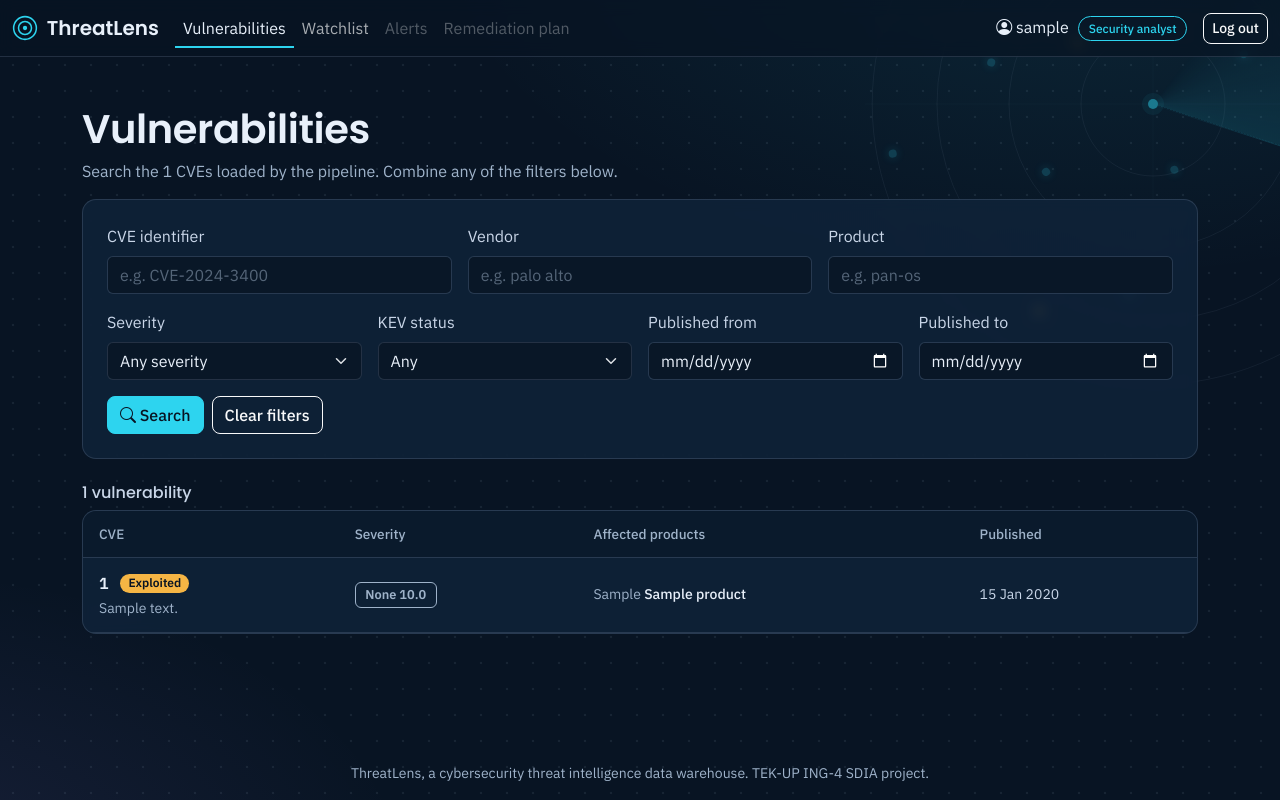
After one commit to Mayma9/threatlens, a Django app: page /vulnerabilities/ in a window 1280 px wide. The commit adds this page. Run offline with Django 5.2, Linux system fonts and the light colour scheme; a user stored in the database is signed in; tables that the repository leaves empty hold one stand-in row (values such as "Sample post"); one stand-in notice (Sample message) is shown; parts of the project's set-up code (start-up, migrations or seed data) failed here and were passed over; some libraries are stand-ins or nearby versions.

Commit message:
feat(search): search vulnerabilities by CVE, vendor, product, severity, KEV and period (#10) (#39)

```diff
--- a/backend/accounts/static/accounts/css/threatlens.css
+++ b/backend/accounts/static/accounts/css/threatlens.css
@@ -151,3 +151,33 @@ a.tl-product:hover .tl-product__name { color: var(--tl-cyan); }
 .btn-danger { --bs-btn-bg: var(--tl-danger); --bs-btn-border-color: var(--tl-danger); --bs-btn-color: var(--tl-abyss); --bs-btn-hover-bg: #ff8f8f; --bs-btn-hover-border-color: #ff8f8f; --bs-btn-hover-color: var(--tl-abyss); }
 .form-control::placeholder { color: rgba(159, 179, 202, 0.5); }
 .tl-alert-count { display: inline-block; min-width: 1.75rem; padding: 0.1rem 0.5rem; border-radius: 999px; background: var(--tl-amber); color: var(--tl-abyss); font-weight: 600; text-align: center; }
+
+/* ---------- Vulnerability search ---------- */
+.tl-cve__id { color: var(--tl-frost); font-weight: 600; white-space: nowrap; }
+.tl-cve__text { color: var(--tl-mist); font-size: 0.875rem; max-width: 70ch; margin-top: 0.2rem; }
+.tl-kev {
+  display: inline-block;
+  margin-left: 0.5rem;
+  padding: 0.05rem 0.5rem;
+  border-radius: 999px;
+  background: var(--tl-amber);
+  color: var(--tl-abyss);
+  font-size: 0.75rem;
+  font-weight: 600;
+  vertical-align: 0.1em;
+}
+.tl-sev {
+  --tl-sev-color: var(--tl-mist);
+  display: inline-block;
+  padding: 0.15rem 0.6rem;
+  border-radius: 6px;
+  border: 1px solid var(--tl-sev-color);
+  color: var(--tl-sev-color);
+  font-size: 0.8rem;
+  font-weight: 600;
+}
+.tl-sev--critical { --tl-sev-color: var(--tl-danger); background: rgba(255, 107, 107, 0.1); }
+.tl-sev--high { --tl-sev-color: var(--tl-amber); }
+.tl-sev--medium { --tl-sev-color: var(--tl-cyan); }
+.tl-sev--unscored { border-style: dashed; font-weight: 500; }
+.tl-pagination { --bs-pagination-bg: rgba(16, 36, 59, 0.78); --bs-pagination-border-color: var(--tl-line); --bs-pagination-color: var(--tl-cyan); --bs-pagination-hover-bg: rgba(45, 212, 239, 0.1); --bs-pagination-hover-color: var(--tl-frost); --bs-pagination-active-bg: var(--tl-cyan); --bs-pagination-active-border-color: var(--tl-cyan); --bs-pagination-active-color: var(--tl-abyss); }
--- a/backend/accounts/templates/accounts/_alerts.html
+++ b/backend/accounts/templates/accounts/_alerts.html
@@ -3,10 +3,11 @@ Django messages (messages.success / info / warning / error).
 They are rendered as plain Bootstrap alerts; accounts/js/alerts.js turns every element marked
 data-tl-alert into a SweetAlert2 pop-up (errors, warnings) or toast (success, info).
 If the script cannot load (offline), the plain alerts stay visible.
+A view can give the pop-up a title through extra_tags: messages.error(request, text, extra_tags="Not saved").
 {% endcomment %}
 {% for message in messages %}
 <div class="alert alert-{% if message.level_tag == 'error' %}danger{% else %}{{ message.level_tag }}{% endif %} alert-dismissible fade show"
-     role="alert" data-tl-alert data-level="{{ message.level_tag }}">
+     role="alert" data-tl-alert data-level="{{ message.level_tag }}"{% if message.extra_tags %} data-title="{{ message.extra_tags }}"{% endif %}>
   {{ message }}
   <button type="button" class="btn-close" data-bs-dismiss="alert" aria-label="Close"></button>
 </div>
--- a/backend/accounts/templates/accounts/base.html
+++ b/backend/accounts/templates/accounts/base.html
@@ -29,8 +29,9 @@
       <div class="collapse navbar-collapse" id="mainNav">
         <ul class="navbar-nav me-auto">
           {% if user.is_analyst %}
-          <li class="nav-item"><span class="nav-link disabled" title="Sprint 2">Vulnerabilities</span></li>
           {% with section=request.resolver_match.app_name %}
+          <li class="nav-item"><a class="nav-link{% if section == 'cti' %} active{% endif %}"
+              {% if section == 'cti' %}aria-current="page"{% endif %} href="{% url 'cti:search' %}">Vulnerabilities</a></li>
           <li class="nav-item"><a class="nav-link{% if section == 'watchlist' %} active{% endif %}"
               {% if section == 'watchlist' %}aria-current="page"{% endif %} href="{% url 'watchlist:list' %}">Watchlist</a></li>
           {% endwith %}
--- a/backend/accounts/templates/accounts/home.html
+++ b/backend/accounts/templates/accounts/home.html
@@ -12,7 +12,10 @@
     <section class="tl-panel tl-panel--analyst h-100 p-4">
       <h2 class="h6"><i class="bi bi-search"></i> Triage</h2>
       <p class="small tl-muted">Vulnerability search, enriched CVE record, watchlist and prioritized alerts.</p>
-      <a class="btn btn-sm btn-outline-primary" href="{% url 'watchlist:list' %}">Open the watchlist</a>
+      <div class="d-flex flex-wrap gap-2">
+        <a class="btn btn-sm btn-outline-primary" href="{% url 'cti:search' %}">Search vulnerabilities</a>
+        <a class="btn btn-sm btn-outline-primary" href="{% url 'watchlist:list' %}">Open the watchlist</a>
+      </div>
     </section>
   </div>
   {% endif %}
--- a/backend/config/settings.py
+++ b/backend/config/settings.py
@@ -33,6 +33,7 @@ INSTALLED_APPS = [
     "django.contrib.sessions",
     "django.contrib.messages",
     "django.contrib.staticfiles",
+    "django.contrib.humanize",  # thousands separators in templates (intcomma)
     "rest_framework",
     # Other ThreatLens apps
     "cti",
--- a/backend/config/urls.py
+++ b/backend/config/urls.py
@@ -4,6 +4,7 @@ from django.urls import include, path
 urlpatterns = [
     path("admin/", admin.site.urls),
     path("accounts/", include("django.contrib.auth.urls")),  # login, logout, password change
+    path("vulnerabilities/", include("cti.urls")),
     path("watchlist/", include("watchlist.urls")),
     path("", include("accounts.urls")),
 ]
--- /dev/null
+++ b/backend/cti/forms.py
@@ -0,0 +1,36 @@
+from django import forms
+
+from .models import Severity
+from .search import NO_SCORE
+
+SEVERITY_CHOICES = [("", "Any severity")] + [
+    (value, label) for value, label in Severity.choices if value != Severity.NONE
+] + [(Severity.NONE, "None (score 0)"), (NO_SCORE, "No score yet")]
+KEV_CHOICES = [("", "Any"), ("yes", "Exploited (in KEV)"), ("no", "Not in KEV")]
+
+
+class VulnerabilitySearchForm(forms.Form):
+    cve = forms.CharField(label="CVE identifier", required=False, max_length=32,
+                          widget=forms.TextInput(attrs={"class": "form-control", "placeholder": "e.g. CVE-2024-3400"}))
+    vendor = forms.CharField(required=False, max_length=200,
+                             widget=forms.TextInput(attrs={"class": "form-control", "placeholder": "e.g. palo alto"}))
+    product = forms.CharField(required=False, max_length=200,
+                              widget=forms.TextInput(attrs={"class": "form-control", "placeholder": "e.g. pan-os"}))
+    severity = forms.ChoiceField(choices=SEVERITY_CHOICES, required=False,
+                                 widget=forms.Select(attrs={"class": "form-select"}))
+    kev = forms.ChoiceField(label="KEV status", choices=KEV_CHOICES, required=False,
+                            widget=forms.Select(attrs={"class": "form-select"}))
+    published_from = forms.DateField(label="Published from", required=False,
+                                     widget=forms.DateInput(attrs={"class": "form-control", "type": "date"}))
+    published_to = forms.DateField(label="Published to", required=False,
+                                   widget=forms.DateInput(attrs={"class": "form-control", "type": "date"}))
+
+    def clean(self):
+        data = super().clean()
+        start, end = data.get("published_from"), data.get("published_to")
+        if start and end and start > end:
+            raise forms.ValidationError("The publication period ends before it starts.", code="period")
+        return data
+
+    def has_filters(self) -> bool:
+        return any(self.cleaned_data.get(name) for name in self.fields)
--- a/backend/cti/models.py
+++ b/backend/cti/models.py
@@ -26,6 +26,11 @@ class Vulnerability(models.Model):
     nvd_status = models.CharField(max_length=32, blank=True)  # NVD connector (Sprint 2)
     epss_score = models.FloatField(null=True, blank=True)  # EPSS connector (Sprint 2)
     epss_percentile = models.FloatField(null=True, blank=True)
+    # Effective severity (FR-06), copied from the CVSS scores after each pipeline run
+    # (cti.services.refresh_effective_severity) so that searches can filter on it quickly.
+    # Empty = no CVSS score yet (the ML prediction will fill this case in Sprint 3).
+    effective_severity = models.CharField(max_length=10, choices=Severity.choices, blank=True, db_index=True)
+    effective_score = models.FloatField(null=True, blank=True)
 
     class Meta:
         ordering = ["-published_at"]
--- /dev/null
+++ b/backend/cti/templates/cti/search.html
@@ -0,0 +1,101 @@
+{% extends "accounts/base.html" %}
+{% load humanize %}
+{% block title %}Vulnerabilities{% endblock %}
+{% block content %}
+<h1 class="tl-page-title">Vulnerabilities</h1>
+<p class="tl-muted">Search the {{ total|intcomma }} CVEs loaded by the pipeline. Combine any of the filters below.</p>
+
+<section class="tl-panel p-4 mt-3">
+  <form method="get" novalidate class="row g-3" role="search">
+    {% for field in form %}
+    <div class="{% if forloop.counter <= 3 %}col-md-4{% else %}col-sm-6 col-md-3{% endif %}">
+      <label for="{{ field.id_for_label }}" class="form-label">{{ field.label }}</label>
+      {{ field }}
+      {% for error in field.errors %}<div class="invalid-feedback d-block">{{ error }}</div>{% endfor %}
+    </div>
+    {% endfor %}
+    <div class="col-12 d-flex gap-2">
+      <button type="submit" class="btn btn-primary"><i class="bi bi-search"></i> Search</button>
+      <a class="btn btn-outline-light" href="{% url 'cti:search' %}">Clear filters</a>
+    </div>
+  </form>
+</section>
+
+{% if page is not None %}{# an empty Page is falsy #}
+<div class="d-flex justify-content-between align-items-baseline mt-4 mb-2">
+  <h2 class="h6 mb-0">{{ page.paginator.count|intcomma }} vulnerabilit{{ page.paginator.count|pluralize:"y,ies" }}</h2>
+  {% if page.paginator.num_pages > 1 %}<span class="small tl-muted">Page {{ page.number }} of {{ page.paginator.num_pages|intcomma }}</span>{% endif %}
+</div>
+
+<section class="tl-panel overflow-hidden">
+  {% if page.object_list %}
+  <div class="table-responsive">
+    <table class="table tl-table align-middle mb-0">
+      <thead>
+        <tr>
+          <th scope="col">CVE</th>
+          <th scope="col">Severity</th>
+          <th scope="col" class="d-none d-lg-table-cell">Affected products</th>
+          <th scope="col" class="text-nowrap">Published</th>
+        </tr>
+      </thead>
+      <tbody>
+        {% for vulnerability in page.object_list %}
+        <tr>
+          <td class="tl-cve">
+            <span class="tl-cve__id">{{ vulnerability.cve_id }}</span>
+            {% if vulnerability.kev_entry %}<span class="tl-kev" title="In the CISA catalog of exploited vulnerabilities since {{ vulnerability.kev_entry.date_added|date:'d M Y' }}">Exploited</span>{% endif %}
+            <p class="tl-cve__text mb-0">{{ vulnerability.description|truncatechars:170 }}</p>
+          </td>
+          <td class="text-nowrap">
+            {% if vulnerability.effective_severity %}
+            <span class="tl-sev tl-sev--{{ vulnerability.effective_severity|lower }}">{{ vulnerability.get_effective_severity_display }}{% if vulnerability.effective_score is not None %} {{ vulnerability.effective_score|floatformat:1 }}{% endif %}</span>
+            {% else %}
+            <span class="tl-sev tl-sev--unscored">No score yet</span>
+            {% endif %}
+          </td>
+          <td class="d-none d-lg-table-cell small">
+            {% for affected in vulnerability.affected_products.all|slice:":2" %}
+            <div class="tl-product"><span class="tl-product__vendor">{{ affected.product.vendor }}</span>
+              <span class="tl-product__name">{{ affected.product.name }}</span></div>
+            {% empty %}<span class="tl-muted">Not listed</span>
+            {% endfor %}
+            {% with more=vulnerability.affected_products.all|length|add:"-2" %}
+            {% if more > 0 %}<span class="tl-muted">and {{ more }} more</span>{% endif %}
+            {% endwith %}
+          </td>
+          <td class="tl-muted small text-nowrap">{{ vulnerability.published_at|date:"d M Y"|default:"Unknown" }}</td>
+        </tr>
+        {% endfor %}
+      </tbody>
+    </table>
+  </div>
+  {% else %}
+  <div class="p-4">
+    <h2 class="h6">No result</h2>
+    {% if cve_searched and form.cleaned_data.cve and not form.cleaned_data.vendor %}
+    <p class="tl-muted mb-0">{{ cve_searched }} is not in ThreatLens. It may be reserved or rejected, or published after the last pipeline run. Check the identifier.</p>
+    {% else %}
+    <p class="tl-muted mb-0">No vulnerability matches these filters. Remove a filter or widen the publication period.</p>
+    {% endif %}
+  </div>
+  {% endif %}
+</section>
+
+{% if page.paginator.num_pages > 1 %}
+<nav aria-label="Result pages" class="mt-3">
+  <ul class="pagination tl-pagination justify-content-center">
+    {% if page.has_previous %}
+    <li class="page-item"><a class="page-link" href="?{{ query_string }}{% if query_string %}&amp;{% endif %}page=1">First</a></li>
+    <li class="page-item"><a class="page-link" href="?{{ query_string }}{% if query_string %}&amp;{% endif %}page={{ page.previous_page_number }}">Previous</a></li>
+    {% endif %}
+    <li class="page-item active" aria-current="page"><span class="page-link">{{ page.number }}</span></li>
+    {% if page.has_next %}
+    <li class="page-item"><a class="page-link" href="?{{ query_string }}{% if query_string %}&amp;{% endif %}page={{ page.next_page_number }}">Next</a></li>
+    <li class="page-item"><a class="page-link" href="?{{ query_string }}{% if query_string %}&amp;{% endif %}page={{ page.paginator.num_pages }}">Last</a></li>
+    {% endif %}
+  </ul>
+</nav>
+{% endif %}
+{% endif %}
+{% endblock %}
--- /dev/null
+++ b/backend/cti/urls.py
@@ -0,0 +1,9 @@
+from django.urls import path
+
+from . import views
+
+app_name = "cti"
+
+urlpatterns = [
+    path("", views.VulnerabilitySearchView.as_view(), name="search"),
+]
--- /dev/null
+++ b/backend/cti/views.py
@@ -0,0 +1,38 @@
+"""Vulnerability search page (US03). Analysts and CISOs (who inherit the analyst role)."""
+
+from urllib.parse import urlencode
+
+from django.contrib import messages
+from django.core.paginator import Paginator
+from django.shortcuts import render
+from django.views import View
+
+from accounts.models import Role
+from accounts.permissions import RoleRequiredMixin
+
+from .forms import VulnerabilitySearchForm
+from .models import Vulnerability
+from .search import search
+
+PAGE_SIZE = 25
+
+
+class VulnerabilitySearchView(RoleRequiredMixin, View):
+    allowed_roles = [Role.ANALYST]
+    template_name = "cti/search.html"
+
+    def get(self, request):
+        # Without any filter the page lists the newest CVEs
+        form = VulnerabilitySearchForm(request.GET)
+        context = {"form": form, "total": Vulnerability.objects.count()}
+        if not form.is_valid():
+            errors = form.non_field_errors()
+            messages.error(request, errors[0] if errors else "Some filters are not valid. Check the highlighted fields.",
+                           extra_tags="Search not run")
+            return render(request, self.template_name, context, status=400)
+
+        results = search(form.cleaned_data).select_related("kev_entry").prefetch_related("affected_products__product")
+        page = Paginator(results, PAGE_SIZE).get_page(request.GET.get("page"))
+        filters = {key: value for key, value in request.GET.items() if key != "page" and value}
+        context.update(page=page, query_string=urlencode(filters), cve_searched=form.cleaned_data["cve"].strip().upper())
+        return render(request, self.template_name, context)
--- a/backend/pipeline/services.py
+++ b/backend/pipeline/services.py
@@ -9,6 +9,7 @@ from django.utils import timezone
 from alerts.models import AlertGeneration
 from alerts.services import cve_watermark, generate_alerts
 from cti.models import Vulnerability
+from cti.services import refresh_effective_severity
 
 from .connectors import REGISTRY
 from .models import IngestionTask, PipelineRun, RunStatus, Source
@@ -55,6 +56,9 @@ def run_pipeline(*, sources=None, local_file=None, full=False, triggered_by=None
     statuses = set(run.tasks.values_list("status", flat=True))
     alerts_ok = True
     if RunStatus.SUCCESS in statuses:
+        changed = refresh_effective_severity()  # FR-06, before the alerts that use it
+        if stdout:
+            stdout.write(f"effective severity: {changed} CVEs updated")
         alerts_ok = _generate_alerts(run, watermark, stdout)
     if not statuses or statuses == {RunStatus.SUCCESS}:
         run.status = RunStatus.SUCCESS
```
Also changed, not shown: backend/cti/search.py (added, +55 -0 lines), backend/cti/services.py (added, +28 -0 lines), backend/cti/tests/test_us03.py (added, +109 -0 lines), backend/watchlist/views.py (+4 -4 lines), docs/data_dictionary.md (+2 -0 lines), backend/cti/migrations/0002_effective_severity.py (added), backend/cti/tests/__init__.py (added).
